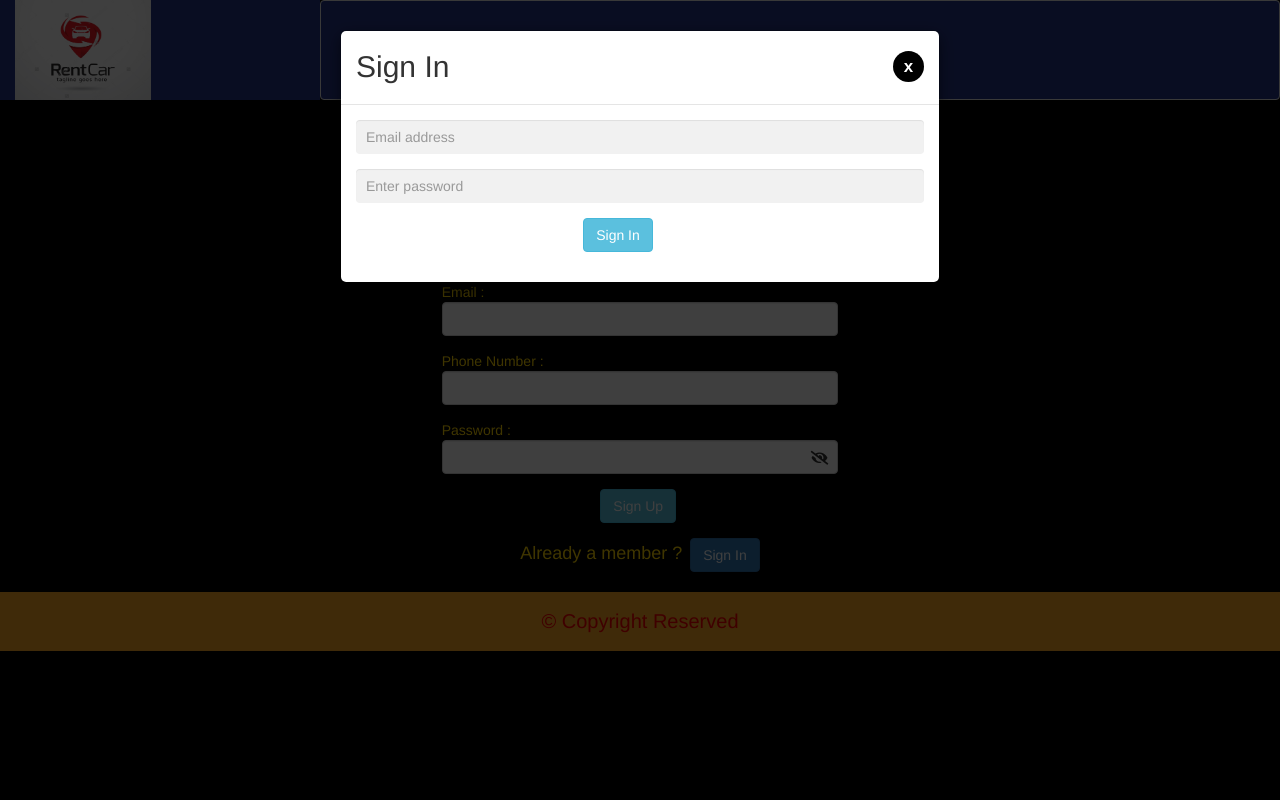
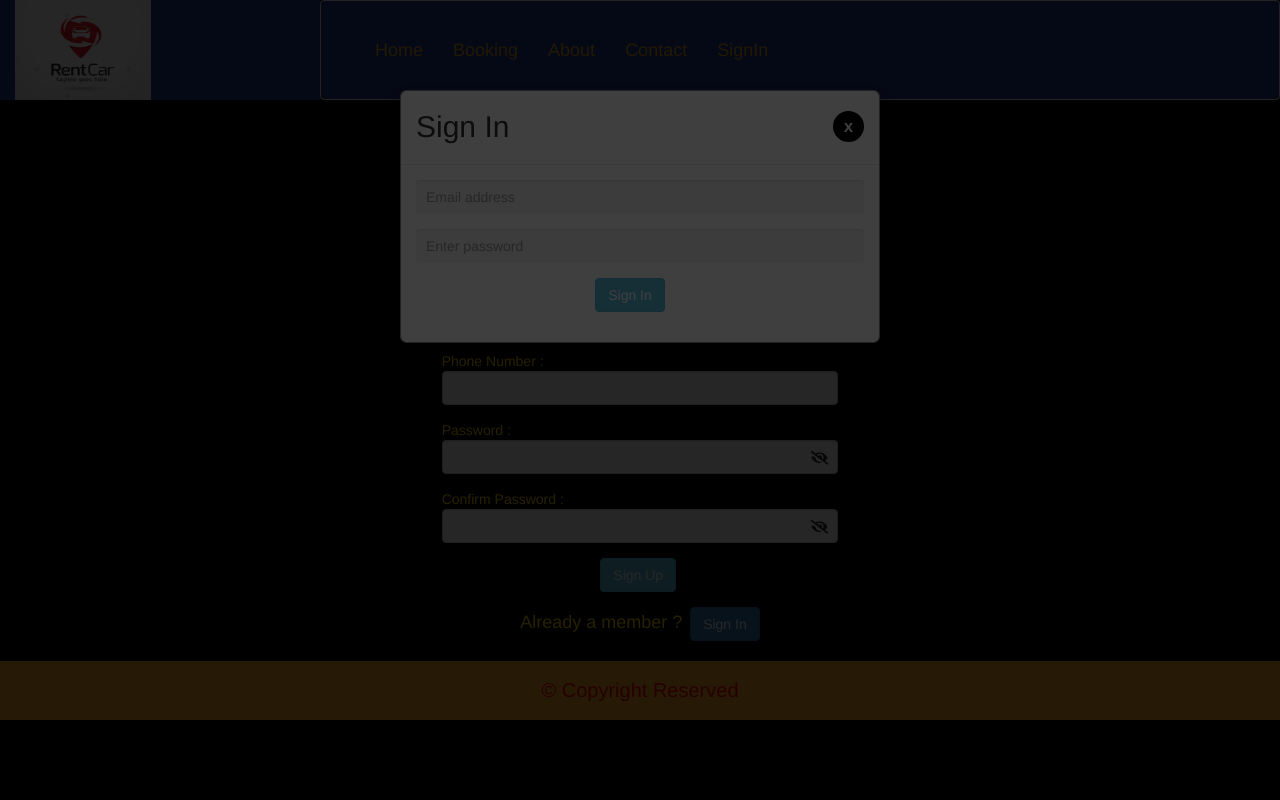
Before and after one commit to rish2ind/Car-Rental, a PHP site: page /UserDetails.php in a window 1280 px wide, after a click on "Sign In". Run offline with PHP 8.4, Linux system fonts and the light colour scheme; some libraries are stand-ins or nearby versions.

Commit message:
Minor changes

```diff
--- a/UserDetails.php
+++ b/UserDetails.php
@@ -10,7 +10,7 @@
         <div class="col-md-4"></div>
         <div class="col-md-4"><h2 style="color: white; text-align: center;">Sign Up</h2>
                        <p style="text-align: center; color: gold;">Sign up to become our customer</p>
-                    <form class="contact-form" method="POST" name="signup" onsubmit="return validate()">
+                    <form class="contact-form" method="POST" name="signup" onsubmit="return userDetailValidate()" autocomplete="off">
                     <div class="form-group ">
                         <lable style="color: gold;">Full Name : </lable>
                         <input type="text" class="form-control" id="fname" required="" name="name">
@@ -34,55 +34,29 @@
                         </span>
                         <span id="error_pass" style="color: red;"></span>
                     </div>
-
+                    <div class="form-group">
+                        <lable style="color: gold;">Confirm Password : </lable>
+                        <input id="confirmPasswordInput" type="password" class="form-control" required="" name="confirmPassword">
+                        <span onclick="confirmPasswordFunction()" style="float: right; position: relative; top: -23px; margin-right: 10px; cursor: pointer;">
+                            <i class="fas fa-eye" style="display: none;" id="hideeye1"></i>
+                            <i class="fas fa-eye-slash" id="hideeye2"></i>
+                        </span>
+                        <span id="error_pass" style="color: red;"></span>
+                    </div>
                     <div class="form-group">
 
                         <input type="submit" class="btn btn-info" value="Sign Up" id="signupform" name="signup" style="opacity: 1; margin-left: 40%;">
                     </div>
                 </form>
-                <script>
-                function validate(){
-                    var mobile = document.signup.mobile.value;
-                    var pass = document.signup.password.value;
-                    var name = document.signup.name.value;
-                    if(isNaN(mobile)){
-                        alert ('Mobile no. should be a number');
-                        contact.focus();
-                        return false;
-                    }
-                    else if(mobile.length > 10 || mobile.length < 10){
-                        alert ('Mobile no. should contain 10 digit only');
-                        contact.focus();
-                        return false;
-                    }
-                    else if(pass.length > 10 || pass.length < 6 ){
-                        alert ('Password length should be more then 5 and less then 11');
-                        myInput.focus();
-                        return false;
-                    }
-                    else if(isNaN(name)){
-                        return true;
-                    }
-                    else{
-                        alert ('Name should have alphabet value ');
-                        fname.focus();
-                        return false;
-                    }
-
-                }
-            </script>
         </div>
     </div>
     </div>
      <?php
-
-
                         if(isset($_POST['signup'])){
                             $uname = $_REQUEST['name'];
                             $uemail = $_REQUEST['email'];
                             $upass = $_REQUEST['password'];
                             $ucontact = $_REQUEST['mobile'];
-
                                 $check = "select * from userdetails where email = '$uemail'";
                                 $check_mobile = "select * from userdetails where mobile = '$ucontact'";
 
@@ -174,22 +148,9 @@
         ?>
         <br>
         <script>
-    function myFunction(){
-        var x = document.getElementById("myInput");
-        var y = document.getElementById("hide1");
-        var z = document.getElementById("hide2");
-        if(x.type === "password"){
-            x.type = "text";
-            y.style.display = "block";
-            z.style.display = "none";
-        }
-        else{
-            x.type = "password";
-            y.style.display = "none";
-            z.style.display = "block";
-        }
-    }
+
 </script>
+ <script src="validateUserDetails.js"></script>
 </body>
 <?php
     include('footer.php');
--- a/style.css
+++ b/style.css
@@ -101,3 +101,25 @@
 ::-webkit-scrollbar-thumb{
     background: #80ff80;
 }
+
+/*    Modal CSS    */
+
+.modal{
+    display: none; /* Hidden by default */
+  position: fixed; /* Stay in place */
+  z-index: 1; /* Sit on top */
+  left: 0;
+  top: 0;
+  width: 100%; /* Full width */
+  height: 100%; /* Full height */
+  overflow: auto; /* Enable scroll if needed */
+  background-color: rgb(0,0,0); /* Fallback color */
+  background-color: rgba(0,0,0,0.4); /* Black w/ opacity */
+  padding-top: 60px;
+}
+.modal-content {
+  background-color: #fefefe;
+  margin: 5% auto 15% auto; /* 5% from the top, 15% from the bottom and centered */
+  border: 1px solid #888;
+  width: 80%; /* Could be more or less, depending on screen size */
+}
```
Also changed, not shown: UserSignIn.php (+8 -6 lines), user_profile.php (+6 -7 lines).
